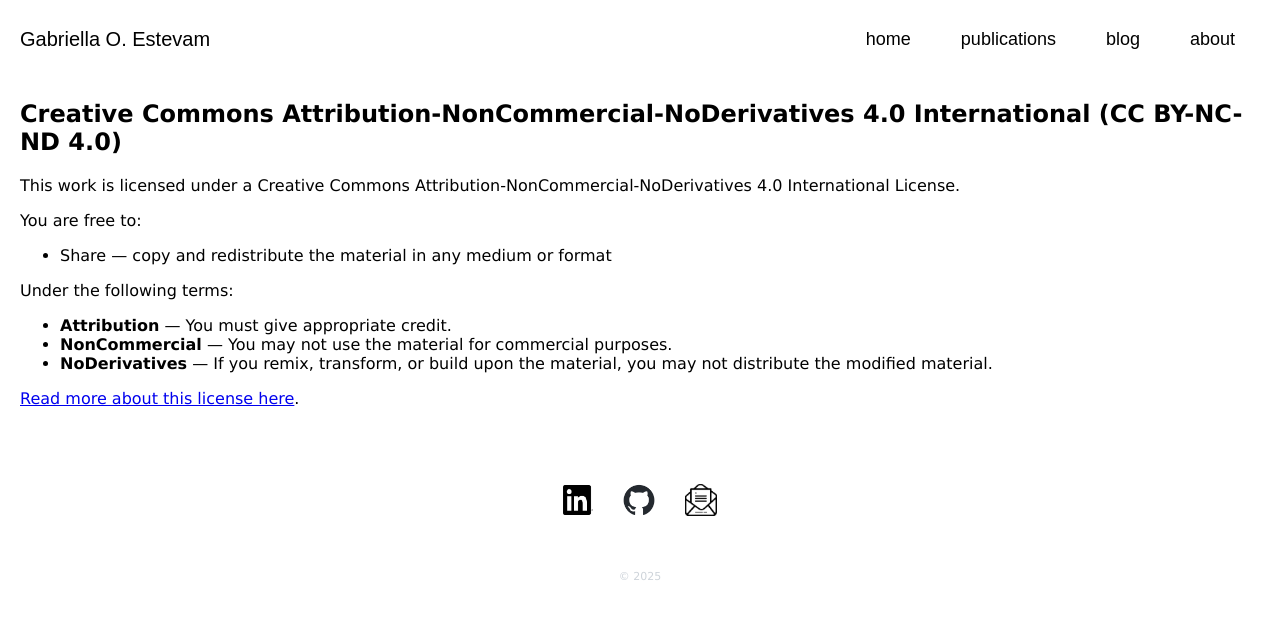
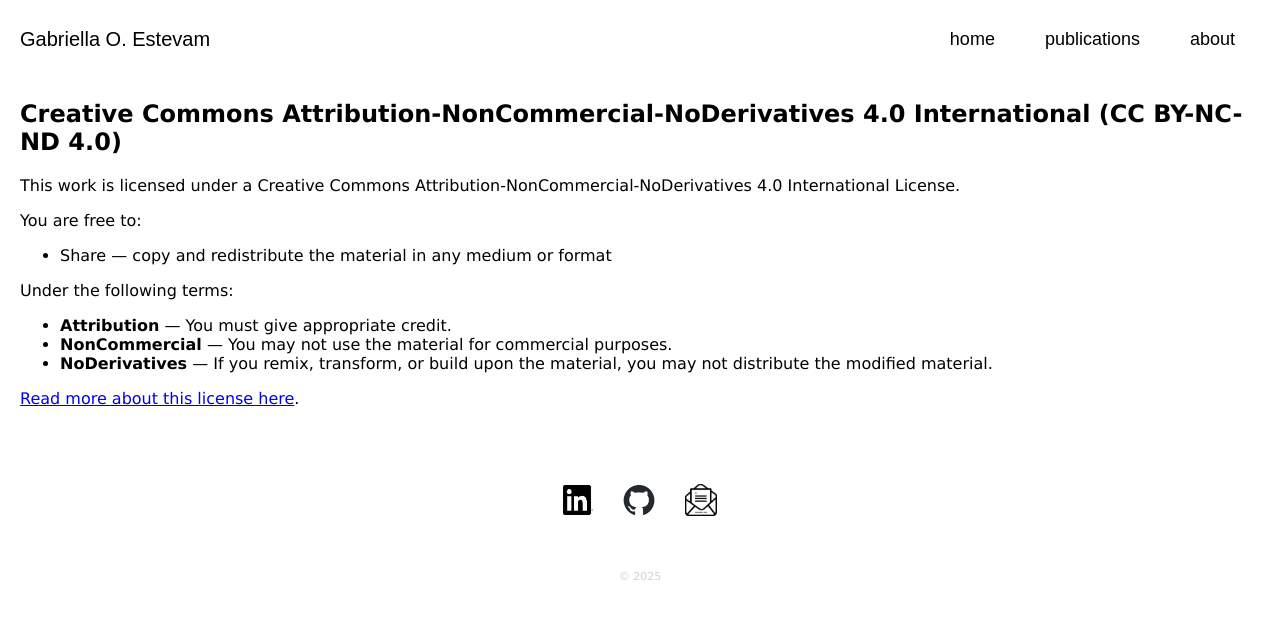
Before and after one commit to gestevam/gestevam.github.io, a Jekyll site: the page built from CONTENT_LICENSE.md, in a window 1280 px wide. Shown: the top 619 px of the page. Built offline with Jekyll 4.4.1, drawn with Linux system fonts in a browser that asks for light colours; our own code applies the rules of GitHub Pages for plain Markdown files.

Commit message:
Update default.html

```diff
--- a/_layouts/default.html
+++ b/_layouts/default.html
@@ -88,7 +88,7 @@
     <ul class="nav-right">
       <li><a href="/" class="{% if page.url == '/' %}active{% endif %}">home</a></li>
       <li><a href="/publications/" class="{% if page.url contains '/publications/' %}active{% endif %}">publications</a></li>
-      <li><a href="/blog/" class="{% if page.url contains '/blog/' %}active{% endif %}">blog</a></li>
+      <!-- <li><a href="/blog/" class="{% if page.url contains '/blog/' %}active{% endif %}">blog</a></li> -->
       <li><a href="/about/" class="{% if page.url contains '/about/' %}active{% endif %}">about</a></li>
     </ul>
   </nav>
```
